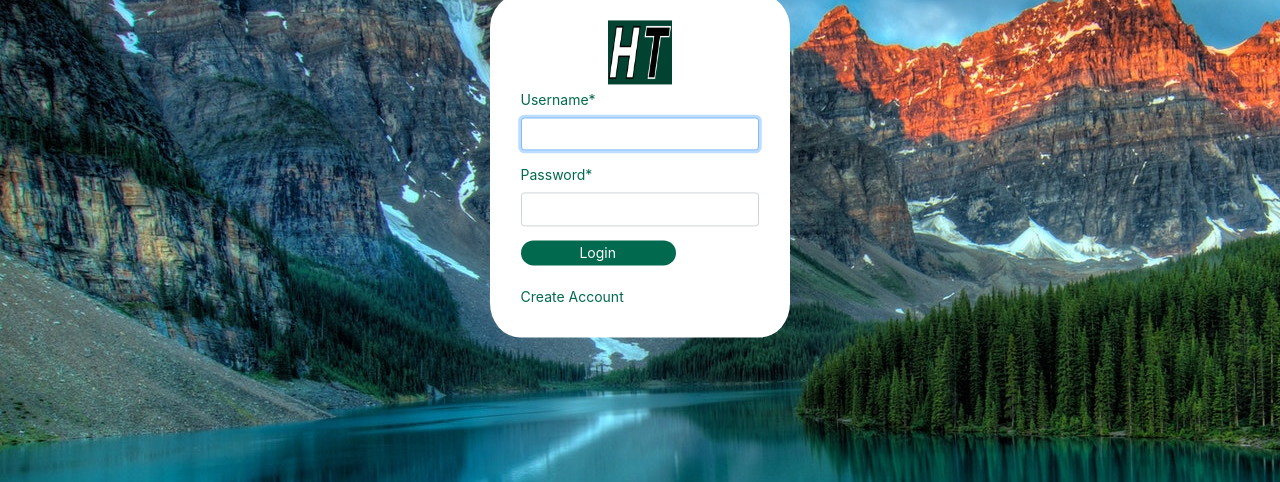
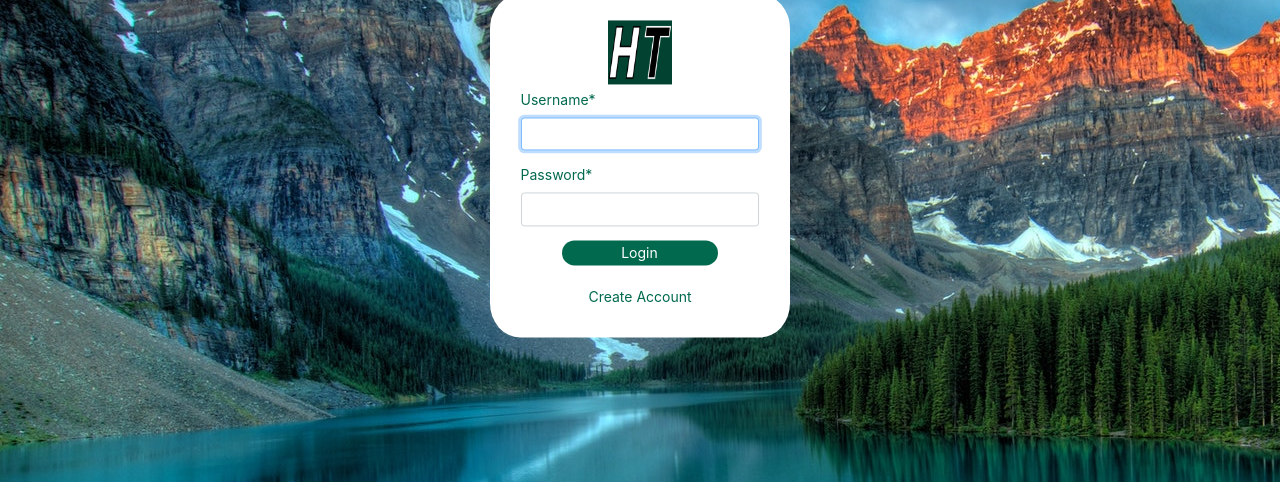
Before and after one commit to JohnGilbert57/Python-Hobby-Tracker, a Django app: page /login/ in a window 1280 px wide. Shown: the part 234-716 px from the top of the page. Run offline with Django 3.2, Linux system fonts and the light colour scheme; some libraries are stand-ins or nearby versions.

Commit message:
centered login and create account buttons

```diff
--- a/hobbytracker/myapp/static/myapp/css/user_login.css
+++ b/hobbytracker/myapp/static/myapp/css/user_login.css
@@ -66,3 +66,6 @@ a:link, a:visited{
 a:hover {
     color: rgb(154, 206, 96);
 }
+.inputs{
+    text-align: center;
+}
--- a/hobbytracker/myapp/templates/registration/login.html
+++ b/hobbytracker/myapp/templates/registration/login.html
@@ -21,10 +21,12 @@ Ohio University-->
                 <!--For now, this just submits the form, creates the user, and redirects to index-->
                 {% csrf_token %}
                 {{ form|crispy }}
-                <input type = 'submit' name = "Log" id = "Log" value = 'Login' />
-                <br>
-                <br>
-                <a href = "/createaccount">Create Account</a>
+                <div class="inputs">
+                    <input type = 'submit' name = "Log" id = "Log" value = 'Login' />
+                    <br>
+                    <br>
+                    <a href = "/createaccount">Create Account</a>
+                </div>
             </form>
         </div>
     </body>
```
Also changed, not shown: hobbytracker/db.sqlite3.
